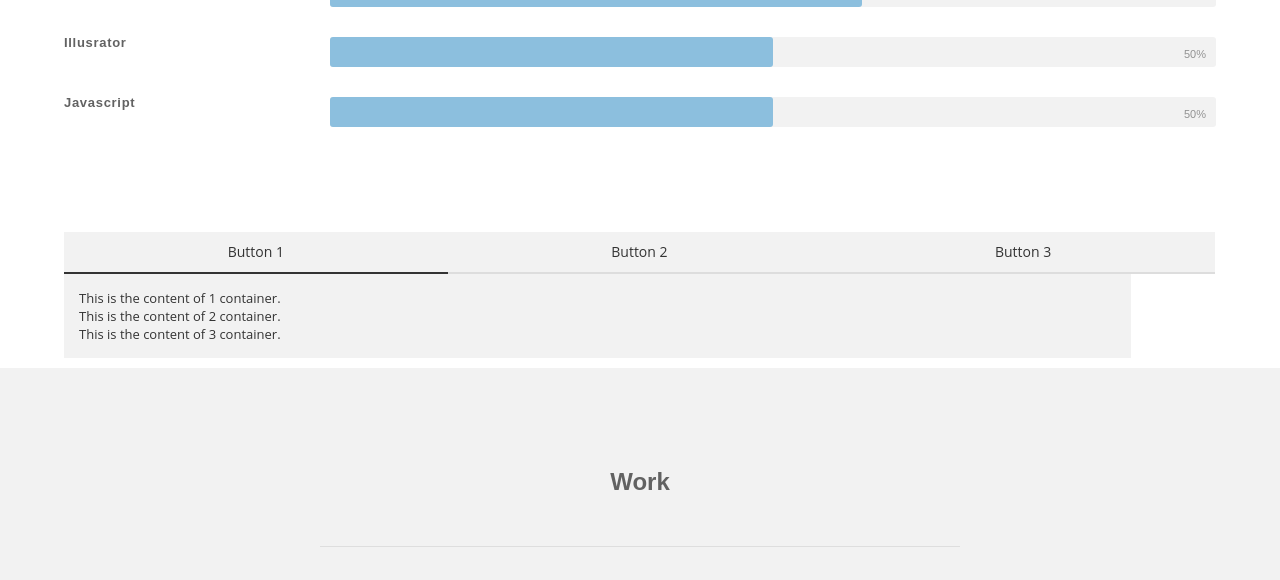
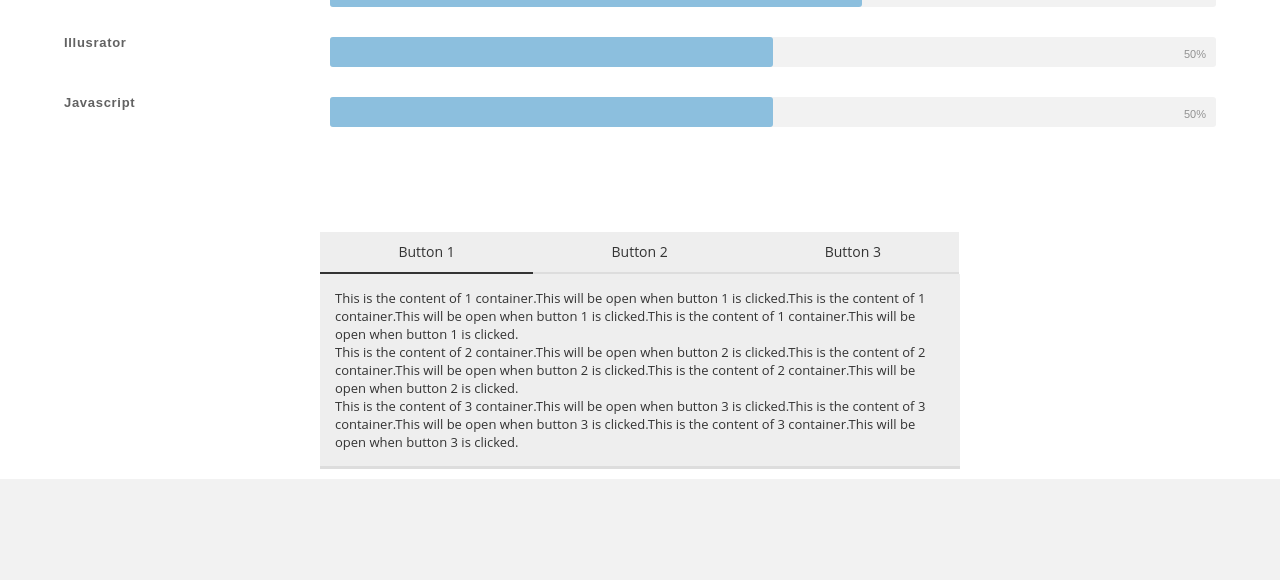
Before and after one commit to SakodaShiho/portfolio, a PHP site: page / in a window 1280 px wide. Shown: the part 3381-3961 px from the top of the page. Run offline with PHP 8.4, Linux system fonts and the light colour scheme; some libraries are stand-ins or nearby versions.

Commit message:
[fix]tab

```diff
--- a/index.html
+++ b/index.html
@@ -196,18 +196,25 @@
 
 
     <!-- Work -->
-    <div class="tabs">
-        <div class="tab-buttons">
-          <span class="content1">Button 1</span>
-          <span class="content2">Button 2</span>
-          <span class="content3">Button 3</span>
-          <div id="lamp" class="content1"></div>
-        </div>
-        <div class="tab-content">
-          <div class="content1">This is the content of 1 container.</div>
-          <div class="content2">This is the content of 2 container.</div>
-          <div class="content3">This is the content of 3 container.</div>
-        </div>
+    <div class='tabs'>
+      <div class='tab-buttons'>
+        <span class='content1'>Button 1</span>
+        <span class='content2'>Button 2</span>
+        <span class='content3'>Button 3</span>
+        <div id='lamp' class='content1'></div>
+      </div>
+      <div class='tab-content'>
+
+        <div class='content1'>This is the content of 1 container.This will be open when button 1 is clicked.This is the content of 1 container.This will be open when button 1 is clicked.This is the content of 1 container.This will be open when button 1 is clicked.</div>
+
+        <div class='content2'>This is the content of 2 container.This will be open when button 2 is clicked.This is the content of 2 container.This will be open when button 2 is clicked.This is the content of 2 container.This will be open when button 2 is clicked.</div>
+
+        <div class='content3'>This is the content of 3 container.This will be open when button 3 is clicked.This is the content of 3 container.This will be open when button 3 is clicked.This is the content of 3 container.This will be open when button 3 is clicked.</div>
+
+      </div>
+    </div>
+    <div class='credit'>
+
     </div>
 
     <a name="work"></a>
--- a/script.js
+++ b/script.js
@@ -14,6 +14,7 @@ $('.tab-content>div').first().slideDown();
       }
     });
   });
+
 
 // menu スクロールしたら白くなる
 
--- a/stylesheet.css
+++ b/stylesheet.css
@@ -325,16 +325,15 @@ html {
 
 /* WORKS */
 
-
 .tabs{
-    width:90%;
+  width:50%;
   margin:10px auto;
   position:relative;
 }
 .tab-buttons span{
   font:400 14px 'open sans',sans-serif;
   color:#333;
-    background: #F2F2F2;
+  background:#eee;
   cursor:pointer;
   border-bottom:2px solid #ddd;
   display:block;
@@ -345,9 +344,9 @@ html {
   line-height:40px;
 }
 .tab-content{
-    width: 90%;
+  border-bottom:3px solid #ddd;
   padding:15px;
-    background:#F2F2F2;
+  background:#eee;
   display:inline-block;
   font:400 13px 'open sans',sans-serif;
   color:#333;
@@ -372,7 +371,7 @@ html {
 -moz-transition: all .3s ease-in;
 }
 #lamp.content3{
-    left:33.3%;
+  left:66.6%;
   transition: all .3s ease-in;
 -o-transition: all .3s ease-in;
 -webkit-transition: all .3s ease-in;
```
Lines whose indentation alone changed are shown as unchanged.
